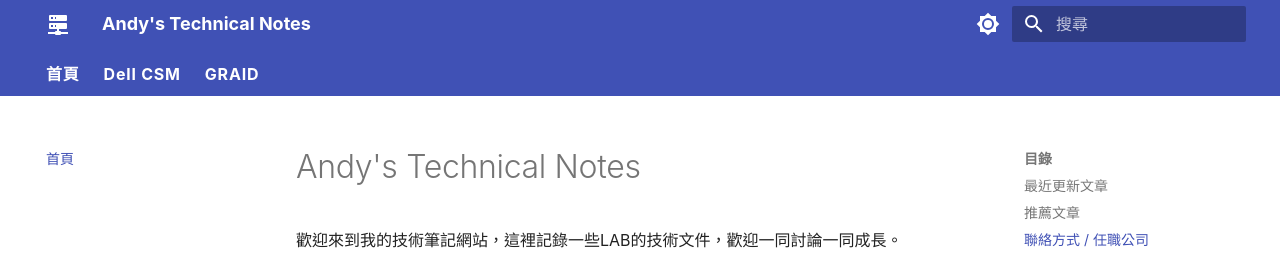
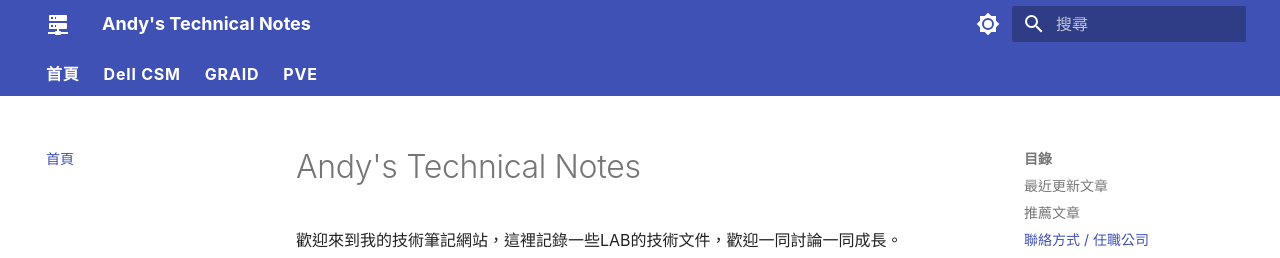
Before and after one commit to Andy0583/Metaage, an MkDocs documentation site: the page built from docs/index.md, in a window 1280 px wide. Shown: the top 258 px of the page. Built offline with MkDocs 1.6.1 and Material for MkDocs 9.7.7, drawn with Linux system fonts in a browser that asks for light colours.

Commit message:
Add PVE section to navigation

```diff
--- a/mkdocs.yml
+++ b/mkdocs.yml
@@ -37,3 +37,4 @@ nav:
   - 首頁: index.md
   - Dell CSM: csm/csm.md
   - GRAID: graid/graid.md
+  - PVE: pve/pve.md
```
